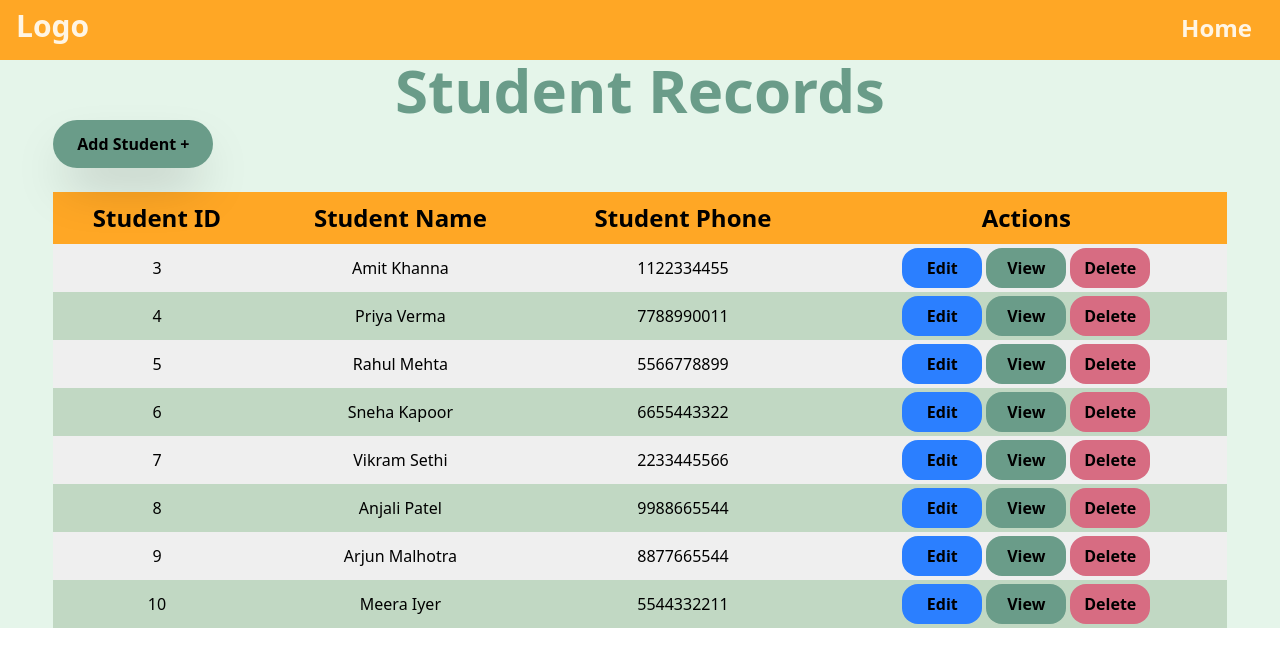
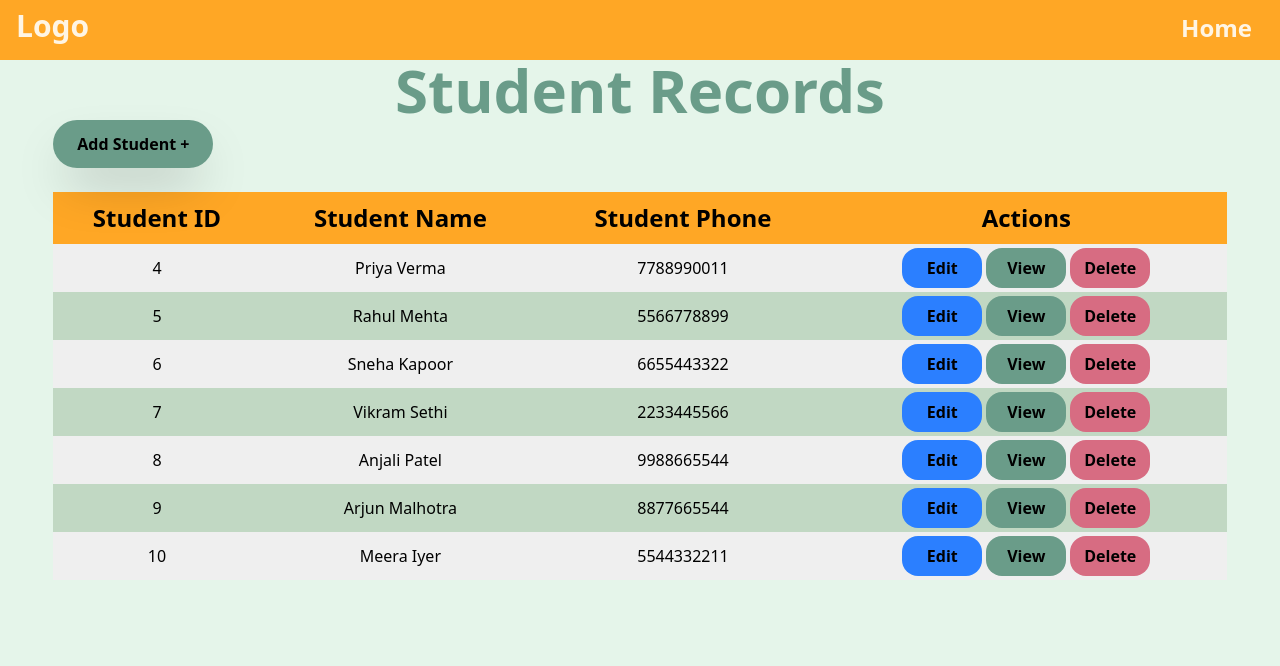
Before and after one commit to Rish8219/crud-op, a React (Vite) app: page / in a window 1280 px wide. Shown: the top 666 px of the page. Built offline with nearby package versions, Linux system fonts and the light colour scheme; data requests are answered from the project's data file.

Commit message:
added atyling in index to control overflow

```diff
--- a/src/components/StudentCreate.jsx
+++ b/src/components/StudentCreate.jsx
@@ -29,8 +29,8 @@ const StudentCreate = () => {
 
     }
     return (
-        <div className='h-screen bg-[#C1D8C3]'>
-            <div className='container h-full w-11/12 mx-auto'>
+        <div className='h-screen overflow-y-hidden bg-[#C1D8C3]'>
+            <div className='container w-11/12 mx-auto'>
                 <h1 className='text-6xl text-center font-bold text-[#6A9C89] cursor-pointer'>Create Student </h1>
                 <div className='w-1/2 my-10 mx-auto bg-[#6A9C89] p-5 rounded-2xl'>
                     <form onSubmit={handleSubmit}>
@@ -49,7 +49,7 @@ const StudentCreate = () => {
                         </div>
                         <div>
                             <button className="w-20  font-bold bg-blue-500 p-3 rounded-2xl hover:bg-blue-600 cursor-pointer mt-3">Save</button>
-                            <button className=' ml-2 font-bold w-20 bg-red-500 p-3 rounded-2xl hover:bg-red-700 cursor-pointer' onClick={()=>navigate("/")}>Back</button>
+                            <button className=' ml-2 font-bold w-20 bg-[#D76C82] p-3 rounded-2xl hover:bg-[#B03052] cursor-pointer' onClick={()=>navigate("/")}>Back</button>
                         </div>
                     </form>
                 </div>
--- a/src/components/StudentTable.jsx
+++ b/src/components/StudentTable.jsx
@@ -47,7 +47,7 @@ const StudentTable = () => {
     }, [])
     return (
         <>
-            <div className='bg-[#e5f5ea]'>
+            <div className='h-screen overflow-hidden bg-[#e5f5ea]'>
                 <div className="container w-11/12 mx-auto">
                     <h1 className='text-6xl text-center font-bold text-[#6A9C89] cursor-pointer'>Student Records </h1>
 
--- a/src/db.json
+++ b/src/db.json
@@ -1,10 +1,5 @@
 {
   "students": [
-    {
-      "id": "3",
-      "name": "Amit Khanna",
-      "phone": "1122334455"
-    },
     {
       "id": "4",
       "name": "Priya Verma",
--- a/src/index.css
+++ b/src/index.css
@@ -1 +1,7 @@
 @import "tailwindcss";
+html{
+    user-select: none;
+}
+body{
+    overflow: hidden;
+}
```
